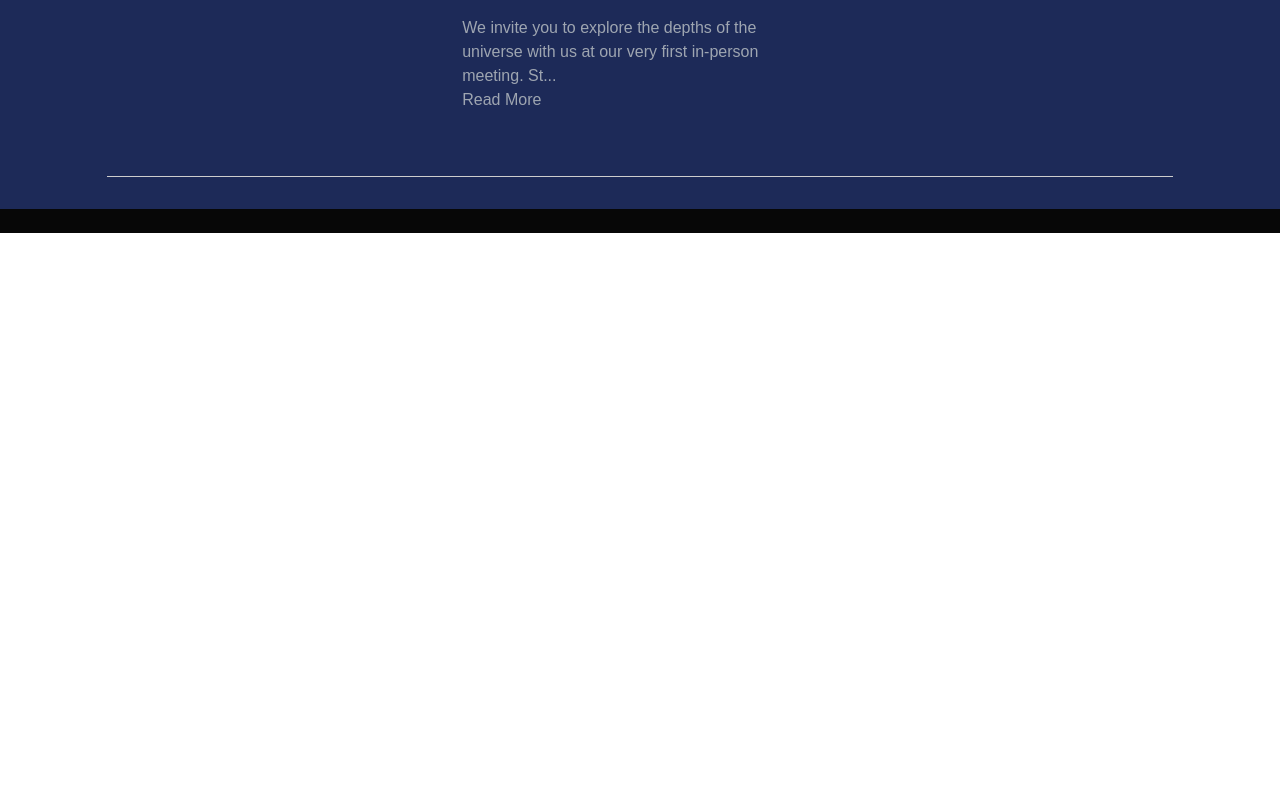
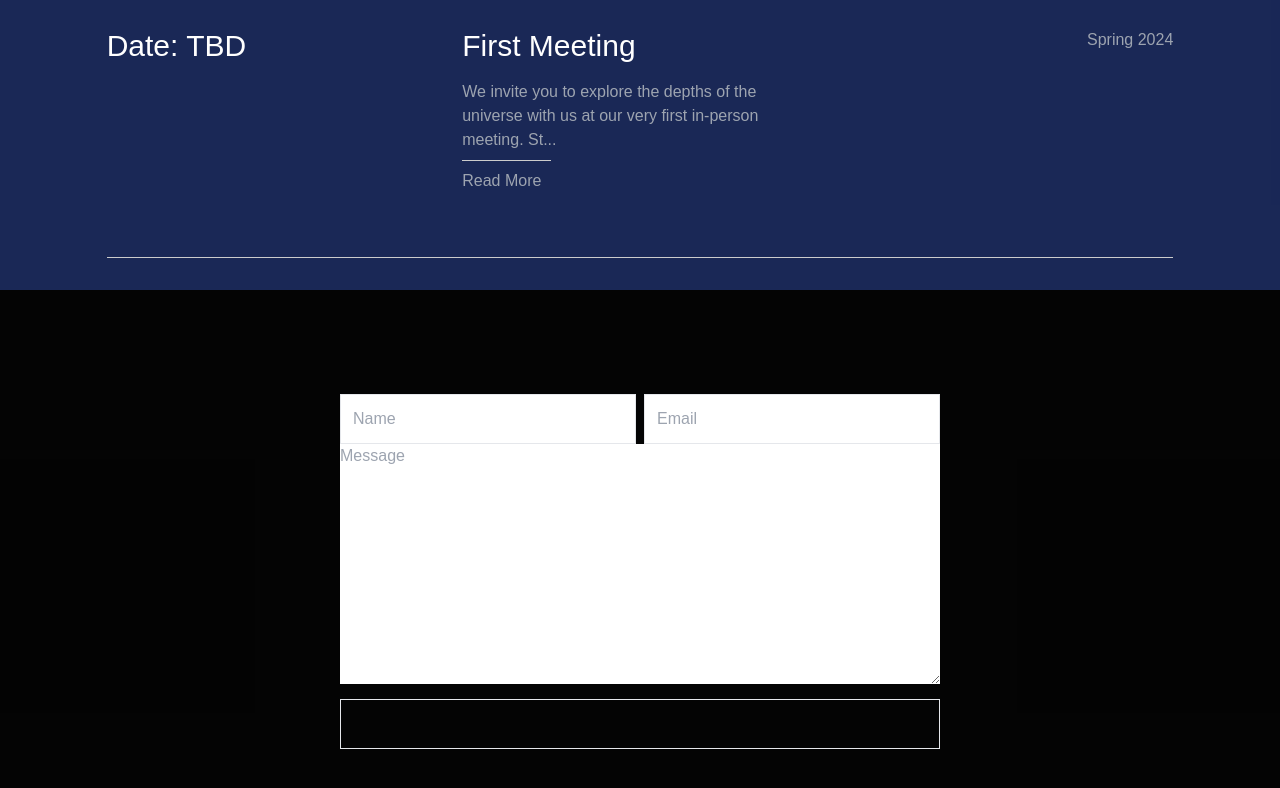
Before and after one commit to YxngXi1/myaa.ca, a Next.js app: page / in a window 1280 px wide. Shown: the part 1066-1854 px from the top of the page. Before the commit the page ends 1299 px from the top, so only its background shows below. Built offline with nearby package versions, Linux system fonts and the light colour scheme.

Commit message:
added all mongodb

```diff
--- /dev/null
+++ b/app/api/contact/route.js
@@ -0,0 +1,32 @@
+import { NextResponse } from "next/server";
+import Contact from "@/app/models/contact";
+import connectDB from "@/app/lib/mongodb";
+import mongoose from "mongoose";
+
+export async function POST(req) {
+    const {fullname, email, message} = await req.json();
+
+    console.log("Full Name: ", fullname);
+    console.log("Email: ", email);
+    console.log("Message: ", message);
+
+try {
+    await connectDB();
+    await Contact.create({fullname, email, message})
+
+    return NextResponse.json({
+        msg: ["Message sent successfully"], success: true
+    })
+    } catch(error) {
+        if (error instanceof mongoose.Error.ValidationError) {
+            let errorList = [];
+            for (let e in error.errors) {
+                errorList.push(error.errors[e].message);
+            }
+            console.log(errorList);
+            return NextResponse.json({msg: errorList});
+        } else {
+            return NextResponse.json({ msg: "Unable to send message."});
+        }
+    }
+}
--- /dev/null
+++ b/app/lib/mongodb.js
@@ -0,0 +1,14 @@
+import mongoose from "mongoose";
+
+const connectDB = async () => {
+    try {
+        if (mongoose.connection.readyState === 0) {
+            await mongoose.connect(process.env.MONGODB_URI);
+            console.log('db connected');
+        }
+    } catch (error) {
+        console.log(error);
+    }
+};
+
+export default connectDB;
--- /dev/null
+++ b/app/models/contact.js
@@ -0,0 +1,32 @@
+import mongoose, { Schema } from "mongoose";
+
+const contactSchema = new Schema({
+    fullname: {
+        type: String,
+        required: [true, "Name is required."],
+        trim: true,
+        minLength: [2, "Name must be larger than 2 character"],
+        maxLength: [50, "Name must be less than 50 characters"],
+    },
+
+    email: {
+        type: String,
+        required: [true, "Email is required."],
+        match: [/^[\w.%+-]+@[\w.-]+\.[A-Za-z]{2,}$/i, "Invalid email address"],
+
+    },
+
+    message: {
+        type: String,
+        required: [true, "Message is required"],
+    },
+
+    date: {
+        type: Date,
+        default: Date.now,
+    }
+})
+
+const Contact = mongoose.models.Contact || mongoose.model("Contact", contactSchema);
+
+export default Contact;
--- a/app/page.tsx
+++ b/app/page.tsx
@@ -2,6 +2,7 @@ import Image from "next/image";
 import React from "react";
 import Space from "@/components/Space";
 import Event from '@/components/Event';
+import ContactForm from "@/components/ContactForm";
 
 export default function Home() {
   return (
@@ -76,8 +77,8 @@ export default function Home() {
               </div>
             </div>
 
-            <div className="mt-8">
-                <h1 className="text-5xl font-medium text-center text-white">Upcoming Events</h1>
+            <div className="mt-20">
+                <h1 className="text-5xl font-medium text-center text-white mb-12">Upcoming Events</h1>
                 <Event date="TBD" heading="First Meeting" body="We invite you to explore the depths of the universe with us at our very first  in-person meeting. Stay tuned for guest speakers, workshops, and volunteer opportunities!" subtitle="Spring 2024"/>
                 <div className="flex justify-center items-center">
                   <div className="py-8 bg-blue-950 w-10/12">
@@ -91,6 +92,13 @@ export default function Home() {
 
           <div className='bg-black'>
             <p>ajsdoasadsi</p>
+            < ContactForm />
+          </div>
+
+          {/* BLOG */}
+
+          <div className='bg-black'>
+            <p>ajsdoasadsi</p>
           </div>
 
         </div>
--- /dev/null
+++ b/components/ContactForm.tsx
@@ -0,0 +1,61 @@
+"use client";
+import {useState} from "react";
+
+export default function ContactForm() {
+    const [fullname, setFullname] = useState('');
+    const [email, setEmail] = useState('');
+    const [message, setMessage] = useState('');
+    const [error, setError] =  useState([]);
+    const [success, setSuccess] = useState(false);
+
+    const handleSubmit = async (e: React.FormEvent) => {
+        e.preventDefault();
+
+        console.log("Full Name: ", fullname);
+        console.log("Email: ", email);
+        console.log("Message: ", message);
+
+        const res = await fetch('api/contact', {
+            method: "POST",
+            headers: {
+                "Content-type": "application/json"
+            },
+            body: JSON.stringify({
+                fullname,
+                email,
+                message,
+            }),
+        });
+
+        const {msg, success} = await res.json();
+        setError(msg);
+        setSuccess(success);
+
+        if (success) {
+            setFullname('');
+            setEmail('');
+            setMessage('');
+        }
+    };
+
+    return (
+      //h-screen
+       <div className="max-w-[1240px] m-auto p-4 ">
+        <h1 className="text-2xl font-bold text-center p-4">Let&apos;s work together</h1>
+        <form className="max-w-[600px] m-auto" onSubmit={handleSubmit}>
+            <div className="grid grid-cols-2 gap-2">
+                <input onChange={e => setFullname(e.target.value)} value={fullname} id='fullname' className="border shadow-lg p-3" type="text" placeholder="Name" />
+                <input onChange={e => setEmail(e.target.value)} value={email} id='email' className="border shadow-lg p-3" type="email" placeholder="Email" />
+            </div>
+            <textarea onChange={e => setMessage(e.target.value)} value={message} id='message' className="w-full" cols={30} rows={10} placeholder="Message"></textarea>
+            <button className="border shadow-lg p-3 w-full mt-2" type="submit">Submit</button>
+        </form>
+        <div className='bg-slate-100 flex flex-col'>
+            {error &&
+                error.map((e, index) => (
+                    <div key={index} className={`${success ? "text-green-800" : "text-red-600"} px-5 py-2`}>{e}</div>
+                ))}
+        </div>
+       </div>
+
+)};
--- a/components/Event.tsx
+++ b/components/Event.tsx
@@ -42,9 +42,10 @@ const Event: FC<PageProps> = ({ date, heading, body, subtitle }) => {
                             <h1 className='text-3xl text-white mb-4'>{heading}</h1>
                             <p className='text-gray-400 text-md mb-4'>{subtitle}</p>
                             <p className='text-md text-gray-400'>{displayBody}</p>
+                            <hr className='hr-1 mt-2 mb-2 w-1/4' />
                             {body.length > maxLength && (
                                 <button onClick={handleToggle}>
-                                    {isExpanded ? 'Show Less' : 'Read More'}
+                                    <p className='text-gray-400 text-left'>{isExpanded ? 'Show Less' : 'Read More'}</p>
                                 </button>
                             )}
                         </div>
@@ -54,6 +55,7 @@ const Event: FC<PageProps> = ({ date, heading, body, subtitle }) => {
                             <div className='flex flex-col w-1/3'>
                                 <h1 className='text-3xl text-white mb-4'>{heading}</h1>
                                 <p className='text-md text-gray-400'>{displayBody}</p>
+                                <hr className='hr-1 mt-2 mb-2 w-1/4' />
                                 {body.length > maxLength && (
                                     <button onClick={handleToggle}>
                                         <p className='text-gray-400 text-left'>{isExpanded ? 'Show Less' : 'Read More'}</p>
--- a/package.json
+++ b/package.json
@@ -10,6 +10,8 @@
   },
   "dependencies": {
     "jquery": "^3.7.1",
+    "mongodb": "^6.8.0",
+    "mongoose": "^8.5.2",
     "next": "14.2.5",
     "react": "^18",
     "react-dom": "^18"
```
Also changed, not shown: 1 other file (tests, documents, lock files or other folders).
